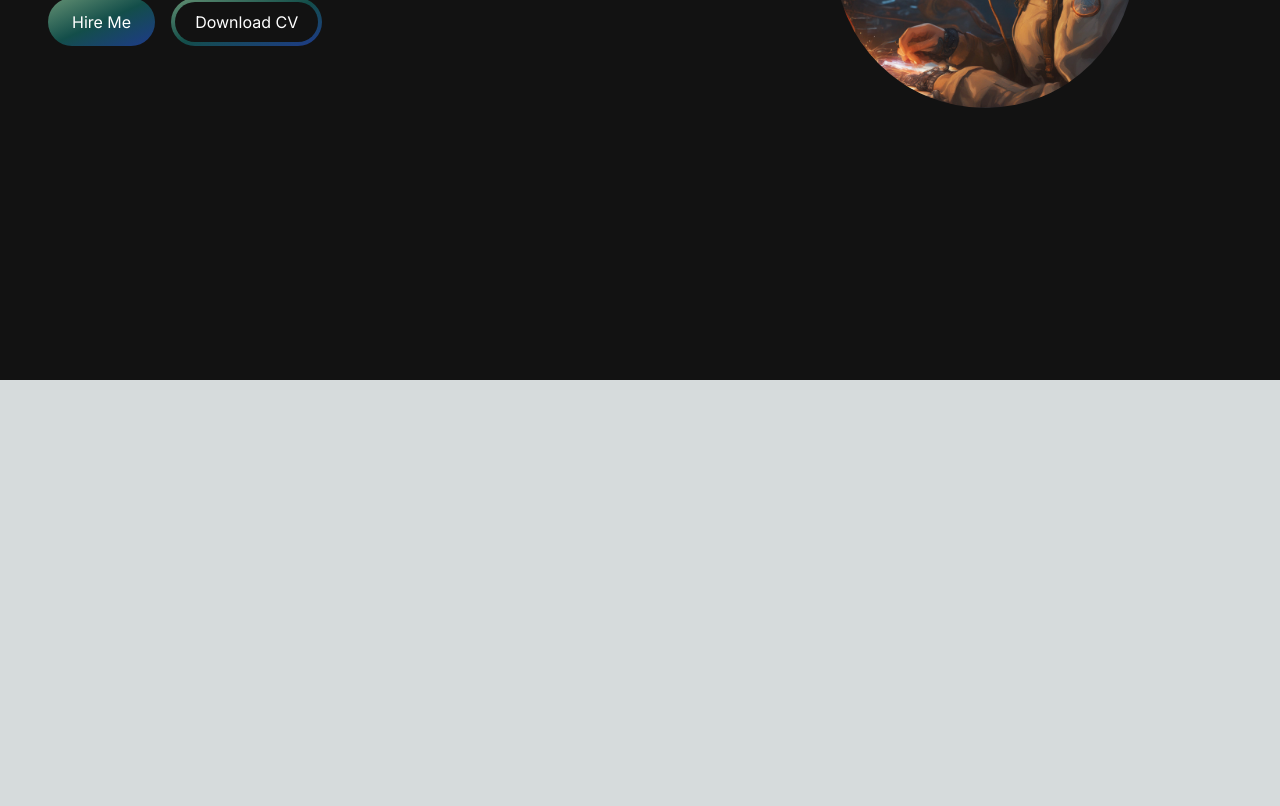
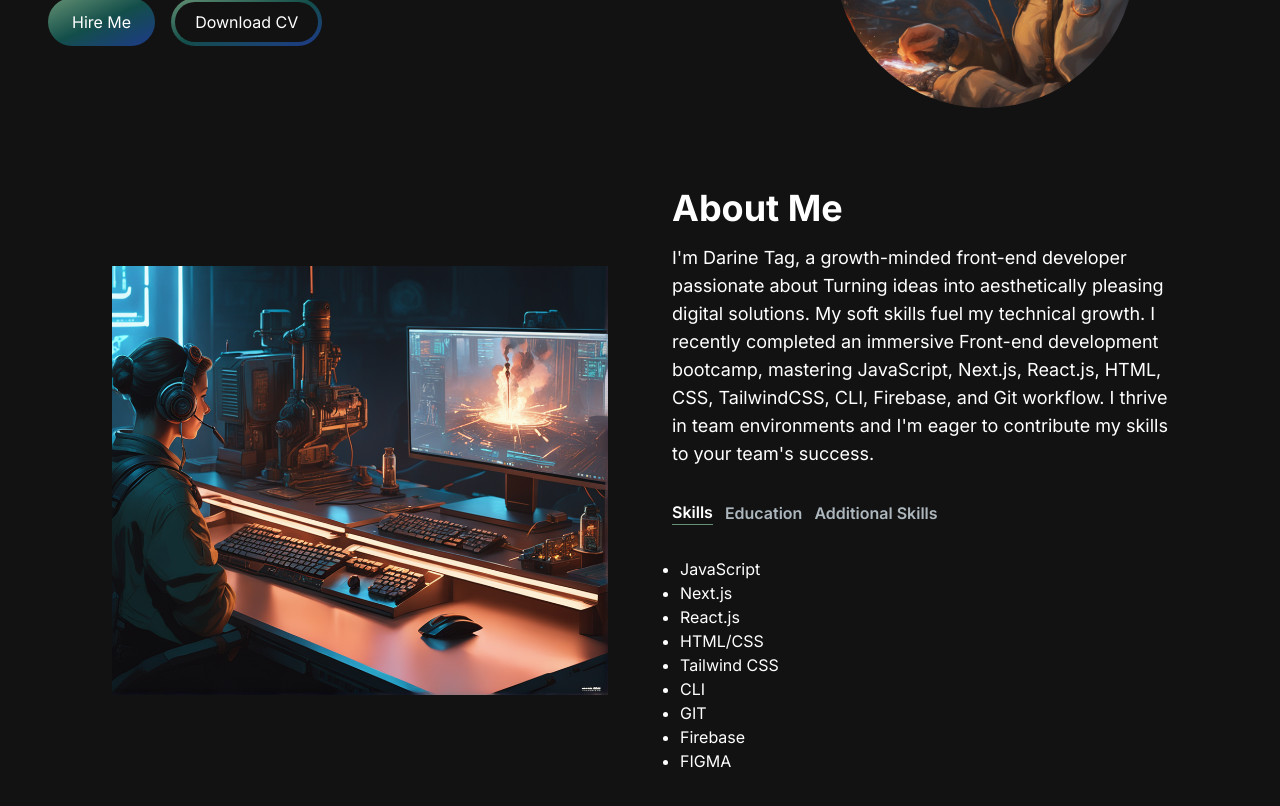
Before and after one commit to darinetag/my-portfolio, a Next.js app: page / in a window 1280 px wide. Shown: the part 420-1226 px from the top of the page. Before the commit the page ends 800 px from the top, so only its background shows below. Built offline with nearby package versions, Linux system fonts and the light colour scheme.

Commit message:
About Me

```diff
--- /dev/null
+++ b/src/app/components/AboutSection.jsx
@@ -0,0 +1,109 @@
+"use client";
+import TabButton from "./TabButton";
+import { useTransition, useState } from "react";
+import Image from "next/image";
+
+const TAB_DATA = [
+  {
+    title: "Skills",
+    id: "skills",
+    content: (
+      <ul className="list-disc pl-2">
+        <li>JavaScript</li>
+        <li>Next.js</li>
+        <li>React.js</li>
+        <li>HTML/CSS</li>
+        <li>Tailwind CSS</li>
+        <li>CLI</li>
+        <li>GIT</li>
+        <li>Firebase</li>
+        <li>FIGMA</li>
+      </ul>
+    ),
+  },
+  {
+    title: "Education",
+    id: "education",
+    content: (
+      <ul className="list-disc pl-2">
+        <li>Re:Coded Front-end Bootcamp</li>
+        <li>Master's in Translation </li>
+        <li>Bachelor in English</li>
+      </ul>
+    ),
+  },
+  {
+    title: "Additional Skills",
+    id: "additional skills",
+    content: (
+      <ul className="list-disc pl-2">
+        <li>Translation</li>
+        <li>Voice-acting</li>
+        <li>Writing</li>
+        <li>Digital Art</li>
+        <li>Teaching</li>
+        <li>Proofreading</li>
+        <li>Presentation</li>
+      </ul>
+    ),
+  },
+];
+
+const AboutSection = () => {
+  const [tab, setTab] = useState("skills");
+  const [isPending, startTransition] = useTransition();
+
+  const handleTabChange = (id) => {
+    startTransition(() => {
+      setTab(id);
+    });
+  };
+
+  return (
+    <section className="text-white">
+      <div className="md:grid md:grid-cols-2 gap-8 items-center py-8 px-4 xl:gap-16 sm:py-16 xl:px-16">
+        <Image src="/images/aboutme.png" width={500} height={500} />
+        <div className="mt-4 md:mt-0 text-left flex flex-col h-full">
+          <h2 className="text-4xl font-bold text-white mb-4">About Me</h2>
+          <p className="text-base lg:text-lg">
+            I'm Darine Tag, a growth-minded front-end developer passionate about
+            Turning ideas into aesthetically pleasing digital solutions. My soft
+            skills fuel my technical growth. I recently completed an immersive
+            Front-end development bootcamp, mastering JavaScript, Next.js,
+            React.js, HTML, CSS, TailwindCSS, CLI, Firebase, and Git workflow. I
+            thrive in team environments and I'm eager to contribute my skills to
+            your team's success.
+          </p>
+          <div className="flex flex-row justify-start mt-8">
+            <TabButton
+              selectTab={() => handleTabChange("skills")}
+              active={tab === "skills"}
+            >
+              {" "}
+              Skills{" "}
+            </TabButton>
+            <TabButton
+              selectTab={() => handleTabChange("education")}
+              active={tab === "education"}
+            >
+              {" "}
+              Education{" "}
+            </TabButton>
+            <TabButton
+              selectTab={() => handleTabChange("additional skills")}
+              active={tab === "additional skills"}
+            >
+              {" "}
+              Additional Skills{" "}
+            </TabButton>
+          </div>
+          <div className="mt-8">
+            {TAB_DATA.find((t) => t.id === tab).content}
+          </div>
+        </div>
+      </div>
+    </section>
+  );
+};
+
+export default AboutSection;
--- /dev/null
+++ b/src/app/components/TabButton.jsx
@@ -0,0 +1,16 @@
+import React from "react";
+
+const TabButton = ({ active, selectTab, children }) => {
+  const buttonClasses = active
+    ? "text-white border-b border-[#649173]"
+    : "text-[#ADB7BE]";
+  return (
+    <button onClick={selectTab}>
+      <p className={`mr-3 font-semibold hover:text-white ${buttonClasses}`}>
+        {children}
+      </p>
+    </button>
+  );
+};
+
+export default TabButton;
--- a/src/app/page.js
+++ b/src/app/page.js
@@ -1,5 +1,7 @@
+import AboutSection from "./components/AboutSection";
 import HeroSection from "./components/HeroSection";
 import Navbar from "./components/Navbar";
+
 
 export default function Home() {
   return (
@@ -7,6 +9,7 @@ export default function Home() {
       <Navbar />
       <div class="container mt-24 mx-auto px-12 py-4">
         <HeroSection />
+        <AboutSection />
       </div>
     </main>
   );
```
Also changed, not shown: public/images/aboutme.png (added).
